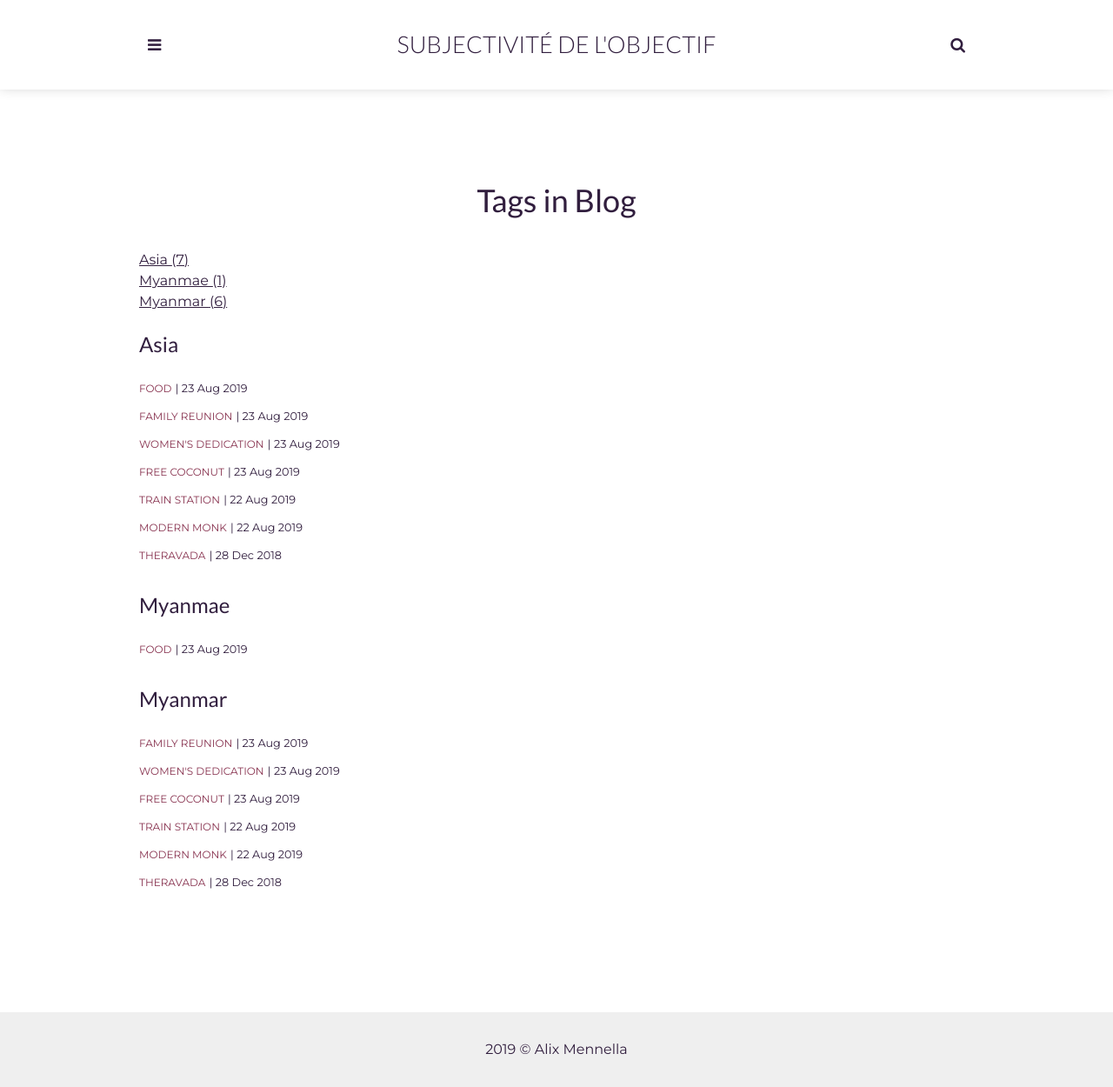
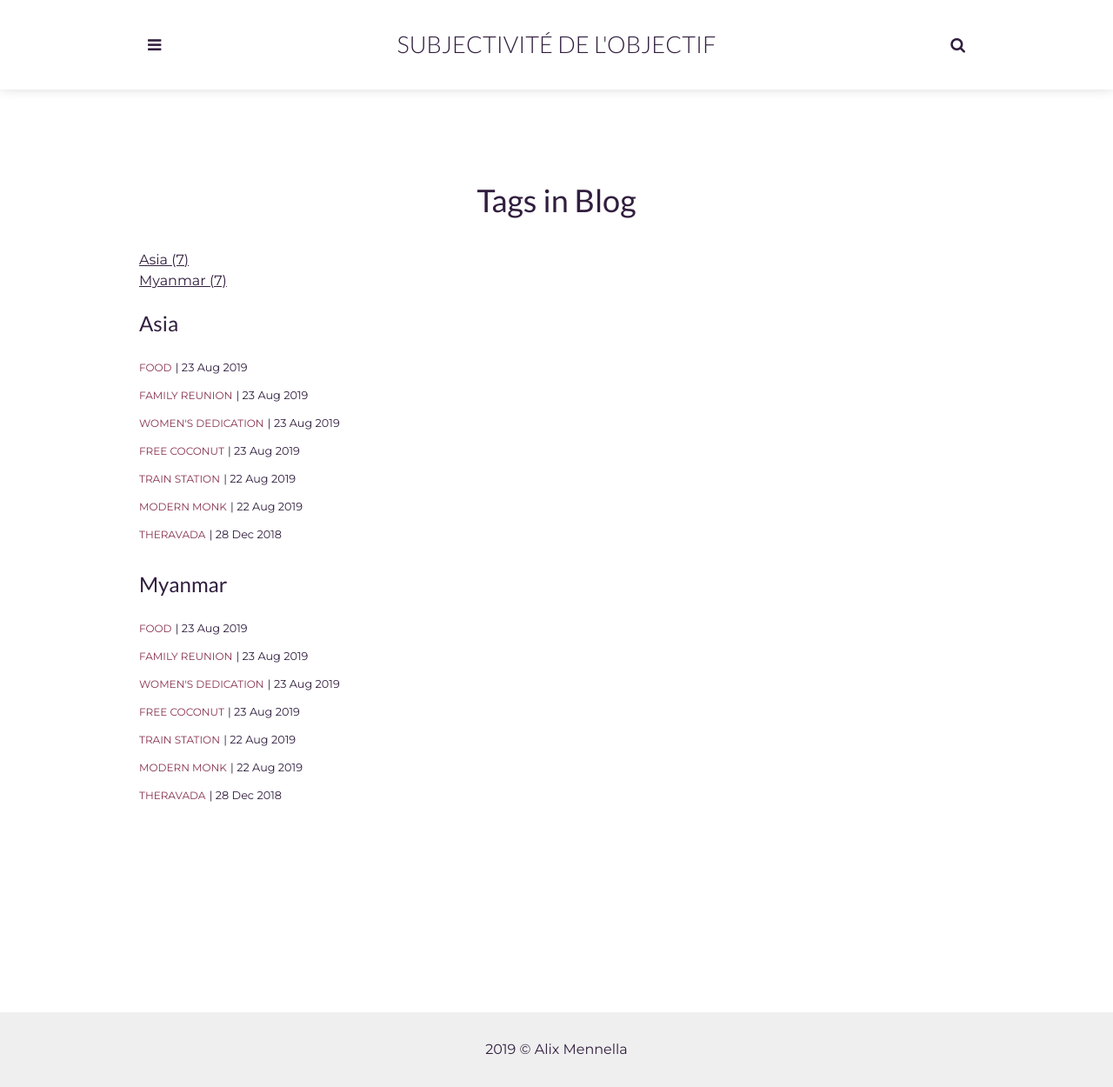
Before and after one commit to subjectivite-de-lobjectif/acrosszuniverse.com, a Jekyll site: the page built from _pages/tags.html, in a window 1280 px wide. Shown: the whole page at 87% size. Built offline with Jekyll 4.4.1, drawn with Linux system fonts in a browser that asks for light colours.

Commit message:
Update Blog post “2019-08-23-food-1”

```diff
--- a/_posts/2019-08-23-food-1.md
+++ b/_posts/2019-08-23-food-1.md
@@ -5,7 +5,7 @@ date: 2019-08-23T13:59:03.422Z
 thumbnail: /assets/img/7.1.jpeg
 tags:
   - Asia
-  - Myanmae
+  - Myanmar
 ---
 Because food is everything
 
```
